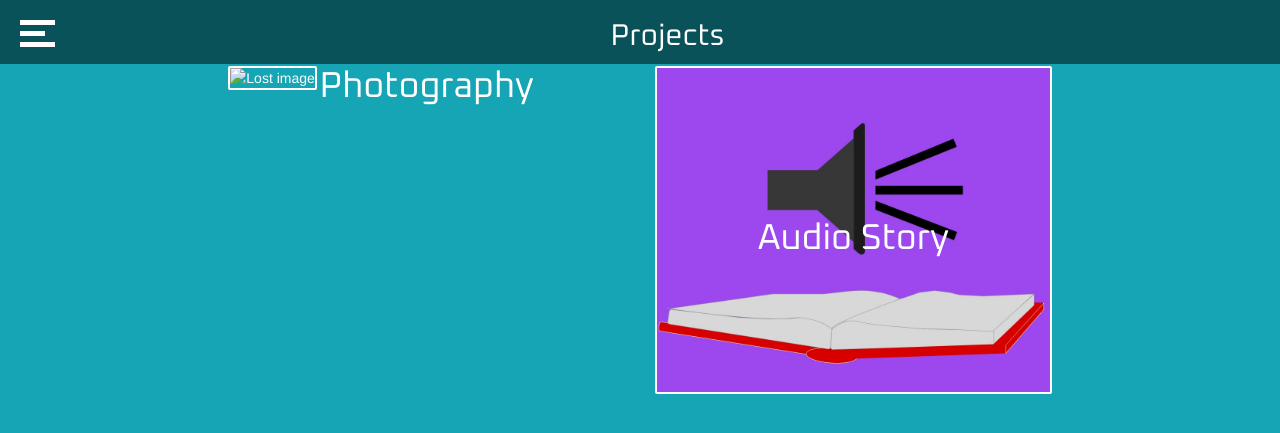
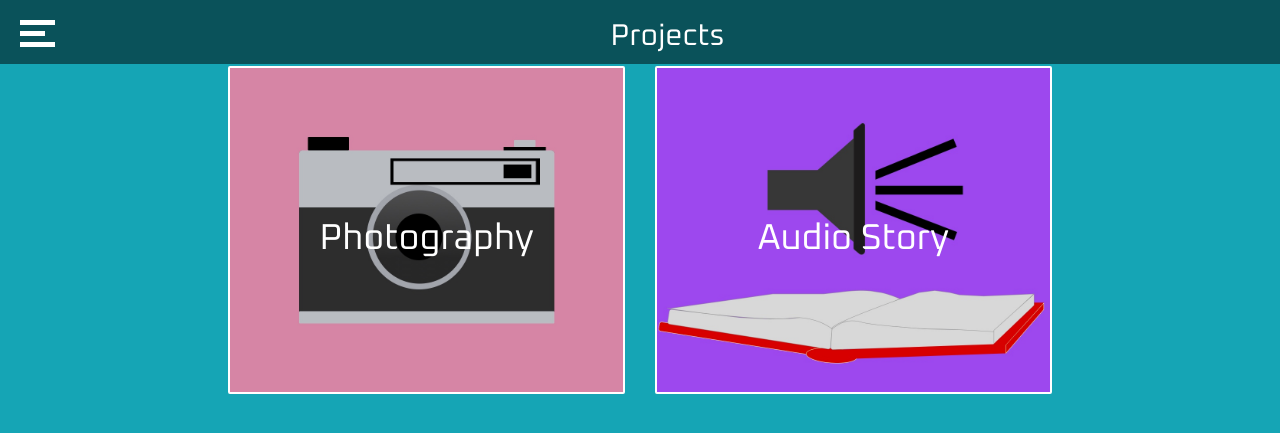
Before and after one commit to Tony8egan/AnthonyEgansSiteCS6041.io, a Jekyll site: the page built from Projects.markdown, in a window 1280 px wide. Shown: the top 433 px of the page. Built offline with Jekyll 4.4.1, drawn with Linux system fonts in a browser that asks for light colours; nearby versions of some CDN libraries.

Commit message:
Update Projects.html

```diff
--- a/_layouts/Projects.html
+++ b/_layouts/Projects.html
@@ -48,7 +48,7 @@
 
 
                 <a href="/Photography.html" class="imageButton">
-                  <img src="images/PhotographyIcon.jpg" alt="Lost image" style="object-fit: cover;margin-top:20px;border: 2px solid white;border-radius: 2px;">
+                  <img src="images/Photography/PhotographyIcon.jpg" alt="Lost image" style="object-fit: cover;margin-top:20px;border: 2px solid white;border-radius: 2px;">
                   <H1 class="centered" >Photography</H1>
                 </a>
             </div>
```
